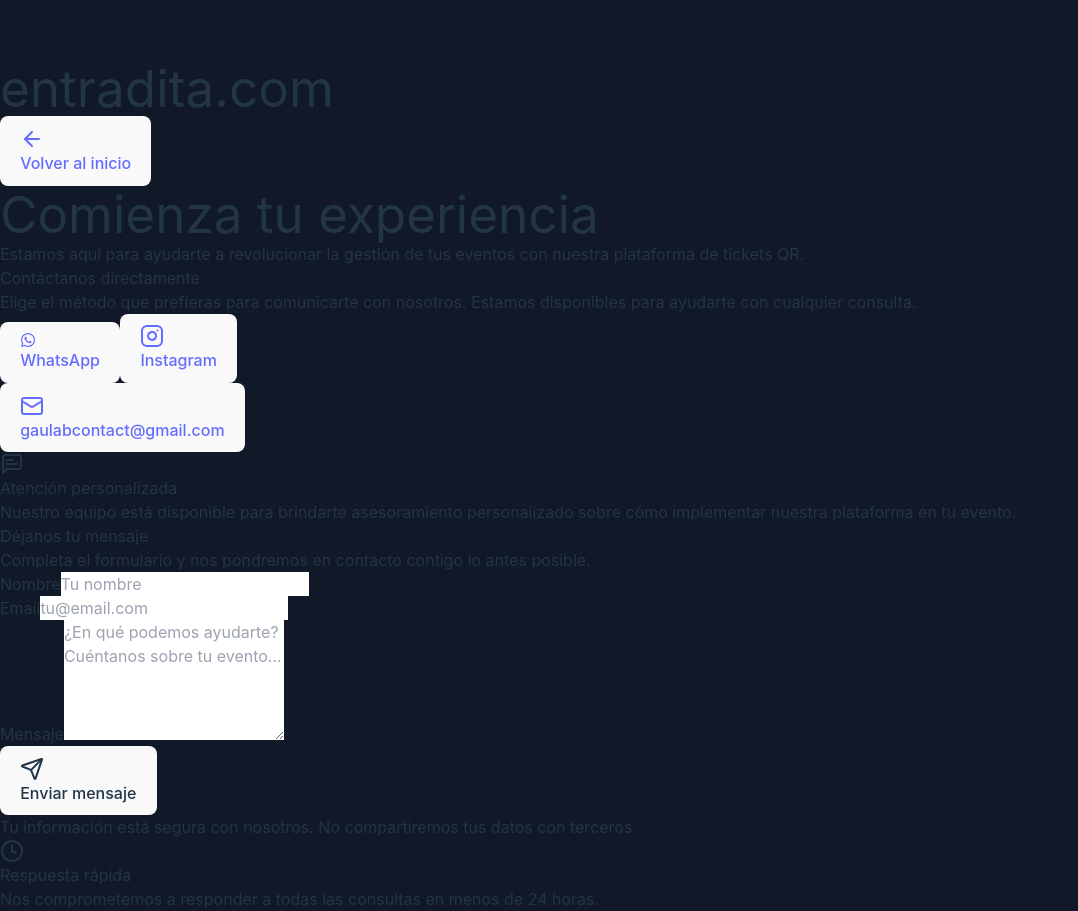
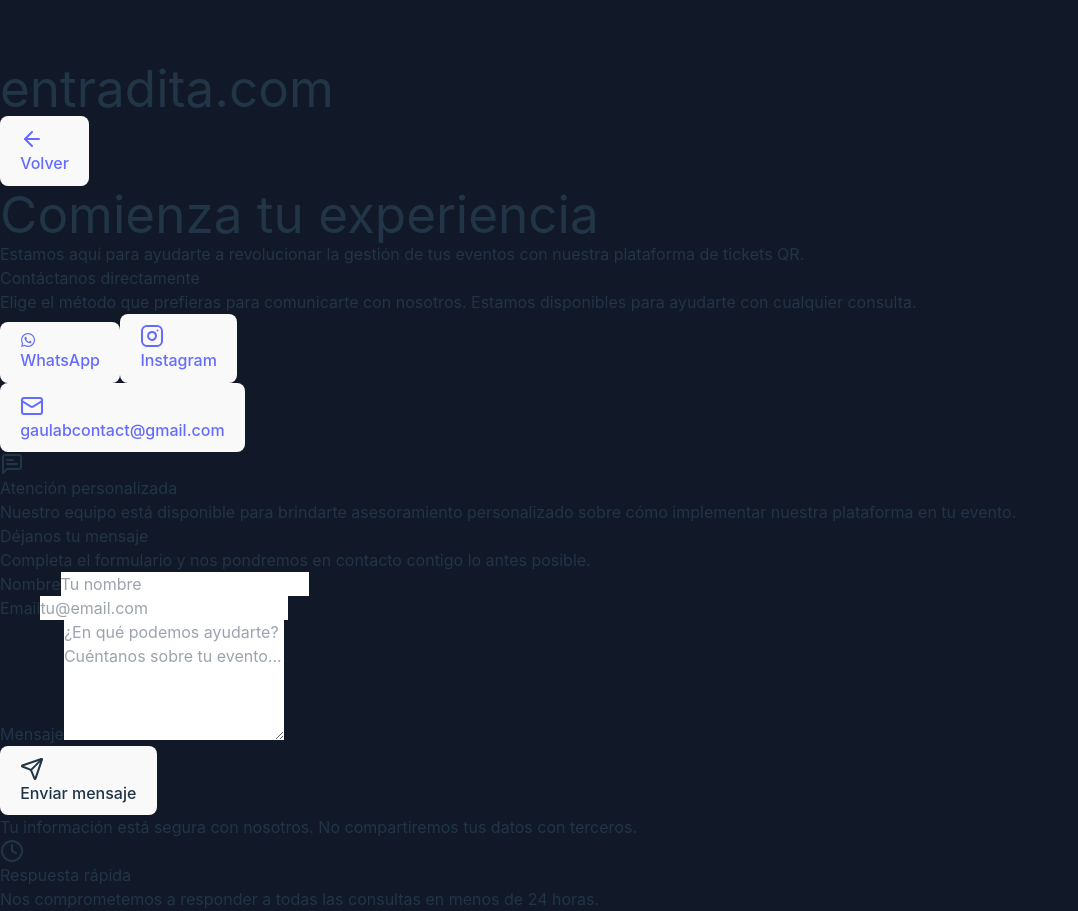
Before and after one commit to Gaulab/entradita-frontend, a React (Vite) app: page /contact in a window 1280 px wide. Shown: the part 940-1851 px from the top of the page, without its empty margins (0-1078 px from the left). Built offline with nearby package versions, Linux system fonts and the light colour scheme.

Commit message:
reestiling

```diff
--- a/src/pages/Main/Contact.jsx
+++ b/src/pages/Main/Contact.jsx
@@ -55,7 +55,7 @@ export default function Contact() {
           <Button variant="entraditaSecondary" className="text-white">
             <Link className="flex items-center hover:text-white text-white" to="/">
               <ArrowLeft className="mr-2 h-4 w-4" />
-              Volver al inicio
+              Volver
             </Link>
           </Button>
         </div>
--- a/src/pages/Trial/Documentacion.jsx
+++ b/src/pages/Trial/Documentacion.jsx
@@ -49,7 +49,7 @@ function Documentacion() {
           <Link className="text-white hover:text-white flex items-center" to="/">
             <Button variant="entraditaSecondary" className="text-white w-full">
               <ArrowLeft className="h-4 w-4 mr-2" />
-              Volver al inicio
+              Volver
             </Button>
           </Link>
 
--- a/src/pages/Trial/LinkGenerator.jsx
+++ b/src/pages/Trial/LinkGenerator.jsx
@@ -78,7 +78,7 @@ export default function LinkGenerator() {
           <Button variant="entraditaSecondary" className="text-white">
             <Link className="flex items-center hover:text-white text-white" to="/">
               <ArrowLeft className="mr-2 h-4 w-4" />
-              Volver al inicio
+              Volver
             </Link>
           </Button>
         </div>
```
